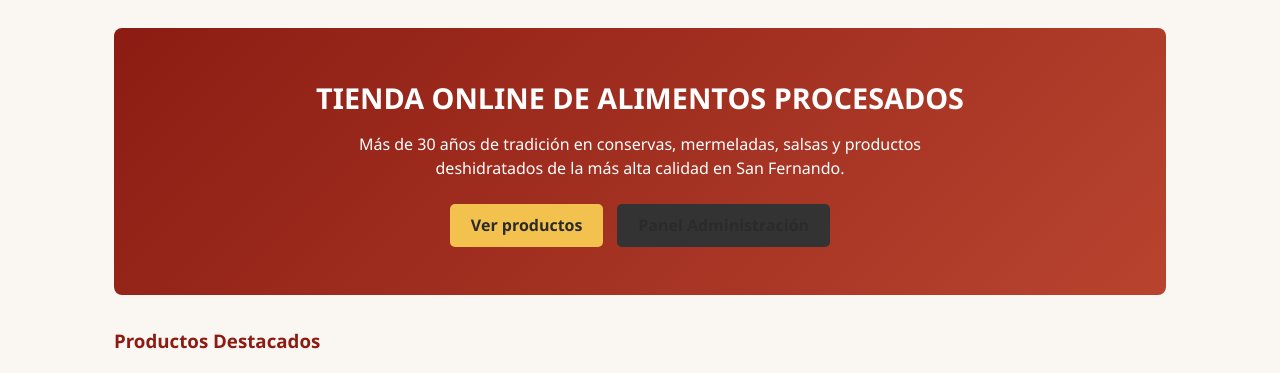
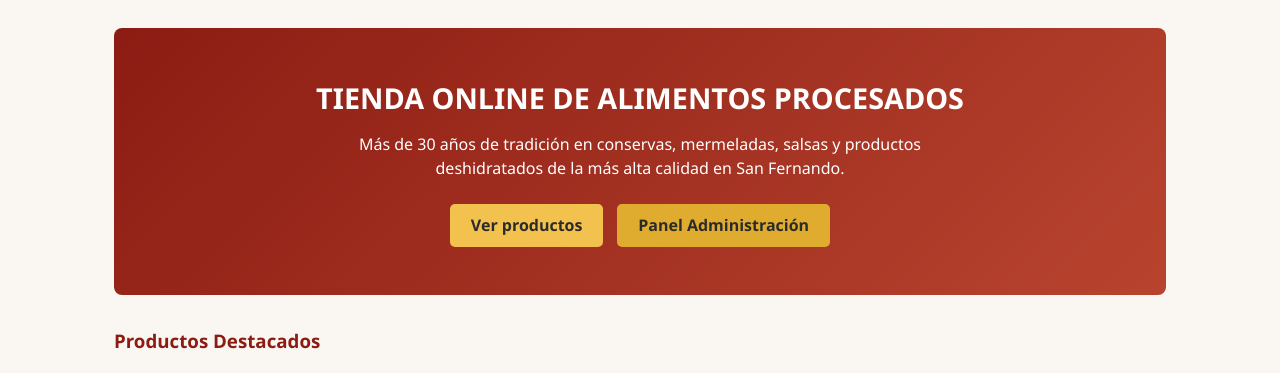
Before and after one commit to JSalvadoreeee/ControlDeCalidad-DeliciasDelSur-, a plain HTML site: page index.html in a window 1280 px wide. Shown: the part 70-443 px from the top of the page. Drawn offline with Linux system fonts and the light colour scheme.

Commit message:
Se modifica HTML vista cliente, cada detalle listo

```diff
--- a/index.html
+++ b/index.html
@@ -34,7 +34,7 @@
             <h2>TIENDA ONLINE DE ALIMENTOS PROCESADOS</h2>
             <p>Más de 30 años de tradición en conservas, mermeladas, salsas y productos deshidratados de la más alta calidad en San Fernando.</p>
             <a href="productos.html" class="btn">Ver productos</a>
-            <a href="admin.html" class="btn" style="background-color: #333; margin-left: 10px;">Panel Administración</a>
+            <a href="admin.html" class="btn" style="background-color: #e0ac2f; margin-left: 10px;">Panel Administración</a>
         </section>
 
         <section class="productos-destacados">
```
